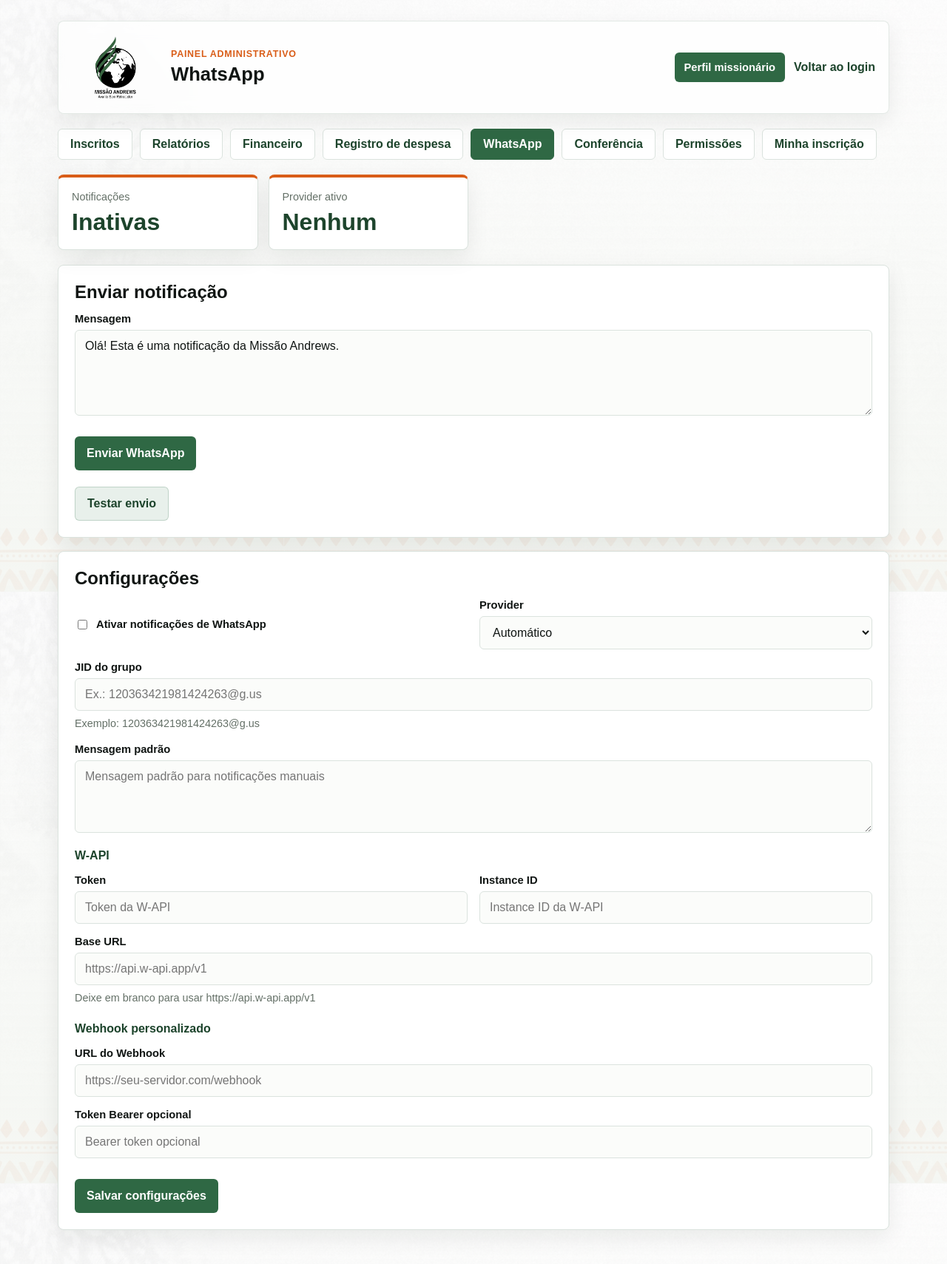
After one commit to fabianopolone123/SITE_MISSAO, a Django app: page /painel/whatsapp/ in a window 1280 px wide. The commit adds this page. Shown: the whole page at 74% size. Run offline with Django 5.2, Linux system fonts and the light colour scheme; the visitor is signed in with stand-in values (Sample User, id 1); data comes from the database, SQL or seed files in the repository.

Commit message:
Adiciona notificacoes por WhatsApp

```diff
--- a/accounts/forms.py
+++ b/accounts/forms.py
@@ -14,6 +14,7 @@ from .models import (
     MissionaryPayment,
     PanelPermission,
     Volunteer,
+    WhatsAppConfig,
     YES_NO_CHOICES,
 )
 
@@ -232,6 +233,7 @@ class PanelPermissionForm(forms.ModelForm):
             'can_view_reports',
             'can_manage_financial',
             'can_register_expenses',
+            'can_manage_whatsapp',
             'can_manage_permissions',
             'can_review_submissions',
         ]
@@ -301,6 +303,51 @@ class FinancialTransactionForm(forms.ModelForm):
             raise forms.ValidationError('Informe um valor válido no formato 1.234,56.')
 
 
+class WhatsAppConfigForm(forms.ModelForm):
+    class Meta:
+        model = WhatsAppConfig
+        fields = [
+            'notifications_enabled',
+            'provider',
+            'group_jid',
+            'default_message',
+            'wapi_token',
+            'wapi_instance',
+            'wapi_base_url',
+            'webhook_url',
+            'webhook_token',
+        ]
+        widgets = {
+            'group_jid': forms.TextInput(attrs={'placeholder': 'Ex.: 120363421981424263@g.us'}),
+            'default_message': forms.Textarea(attrs={'rows': 4, 'placeholder': 'Mensagem padrão para notificações manuais'}),
+            'wapi_token': forms.TextInput(attrs={'placeholder': 'Token da W-API'}),
+            'wapi_instance': forms.TextInput(attrs={'placeholder': 'Instance ID da W-API'}),
+            'wapi_base_url': forms.TextInput(attrs={'placeholder': 'https://api.w-api.app/v1'}),
+            'webhook_url': forms.TextInput(attrs={'placeholder': 'https://seu-servidor.com/webhook'}),
+            'webhook_token': forms.TextInput(attrs={'placeholder': 'Bearer token opcional'}),
+        }
+
+    def __init__(self, *args, **kwargs):
+        super().__init__(*args, **kwargs)
+        for field in self.fields.values():
+            field.widget.attrs.setdefault('class', 'form-control')
+
+        self.fields['notifications_enabled'].widget.attrs['class'] = 'checkbox-control'
+
+
+class WhatsAppMessageForm(forms.Form):
+    message = forms.CharField(
+        label='Mensagem',
+        widget=forms.Textarea(attrs={'rows': 5, 'class': 'form-control'}),
+    )
+
+    def clean_message(self):
+        message = self.cleaned_data['message'].strip()
+        if not message:
+            raise forms.ValidationError('Informe a mensagem.')
+        return message
+
+
 class ExpenseRegistrationForm(forms.ModelForm):
     amount = forms.CharField(
         label='Valor',
--- a/accounts/templates/registration/partials/admin_menu.html
+++ b/accounts/templates/registration/partials/admin_menu.html
@@ -11,6 +11,9 @@
     {% if panel_permissions.can_register_expenses %}
         <a class="menu-item {% if active_menu == 'expense_registration' %}active{% endif %}" href="{% url 'expense_registration_dashboard' %}">Registro de despesa</a>
     {% endif %}
+    {% if panel_permissions.can_manage_whatsapp %}
+        <a class="menu-item {% if active_menu == 'whatsapp' %}active{% endif %}" href="{% url 'whatsapp_dashboard' %}">WhatsApp</a>
+    {% endif %}
     {% if panel_permissions.can_review_submissions %}
         <a class="menu-item {% if active_menu == 'conference' %}active{% endif %}" href="{% url 'conference_dashboard' %}">Confer&ecirc;ncia</a>
     {% endif %}
--- a/accounts/templates/registration/permissions_dashboard.html
+++ b/accounts/templates/registration/permissions_dashboard.html
@@ -79,6 +79,10 @@
                                             Registro de despesa
                                         </label>
                                         <label class="inline-check" form="permission-form-{{ account.id }}">
+                                            <input form="permission-form-{{ account.id }}" type="checkbox" name="can_manage_whatsapp" class="checkbox-control" {% if account.panel_permission.can_manage_whatsapp %}checked{% endif %}>
+                                            WhatsApp
+                                        </label>
+                                        <label class="inline-check" form="permission-form-{{ account.id }}">
                                             <input form="permission-form-{{ account.id }}" type="checkbox" name="can_review_submissions" class="checkbox-control" {% if account.panel_permission.can_review_submissions %}checked{% endif %}>
                                             Confer&ecirc;ncia
                                         </label>
--- /dev/null
+++ b/accounts/templates/registration/whatsapp_dashboard.html
@@ -0,0 +1,136 @@
+{% load static %}
+<!DOCTYPE html>
+<html lang="pt-br">
+<head>
+    <meta charset="UTF-8">
+    <meta name="viewport" content="width=device-width, initial-scale=1.0">
+    <title>WhatsApp | Miss&atilde;o Andrews</title>
+    <link rel="stylesheet" href="{% static 'accounts/login.css' %}">
+</head>
+<body class="admin-body">
+    {% include "registration/partials/mission_splash.html" %}
+    <main class="admin-page">
+        <header class="admin-header">
+            <div class="page-brand">
+                <img class="page-logo" src="{% static 'accounts/images/logo-full-transparent.png' %}" alt="Miss&atilde;o Andrews">
+                <div>
+                    <p class="eyebrow">Painel administrativo</p>
+                    <h1>WhatsApp</h1>
+                </div>
+            </div>
+            <div class="header-actions">
+                <a class="primary-link-button compact-link-button" href="{% url 'volunteer_dashboard' %}">Perfil mission&aacute;rio</a>
+                <a class="back-link" href="{% url 'login' %}">Voltar ao login</a>
+            </div>
+        </header>
+
+        {% include "registration/partials/admin_menu.html" %}
+
+        {% if messages %}
+            {% for message in messages %}
+                <div class="form-alert {% if message.tags == 'success' %}success-alert{% endif %}">{{ message }}</div>
+            {% endfor %}
+        {% endif %}
+
+        <section class="report-grid">
+            <article class="report-card">
+                <span>Notifica&ccedil;&otilde;es</span>
+                <strong>{% if notifications_enabled %}Ativas{% else %}Inativas{% endif %}</strong>
+            </article>
+            <article class="report-card">
+                <span>Provider ativo</span>
+                <strong>{% if active_provider %}{{ active_provider|upper }}{% else %}Nenhum{% endif %}</strong>
+            </article>
+        </section>
+
+        <section class="admin-section">
+            <h2>Enviar notifica&ccedil;&atilde;o</h2>
+            <form method="post" class="finance-form" novalidate>
+                {% csrf_token %}
+                <input type="hidden" name="action" value="send_message">
+                <div class="field">
+                    <label for="{{ message_form.message.id_for_label }}">{{ message_form.message.label }}</label>
+                    {{ message_form.message }}
+                    {% if message_form.message.errors %}<div class="form-error">{{ message_form.message.errors }}</div>{% endif %}
+                </div>
+                <button type="submit">Enviar WhatsApp</button>
+            </form>
+
+            <form method="post" style="margin-top: 10px;">
+                {% csrf_token %}
+                <input type="hidden" name="action" value="send_test">
+                <button type="submit" class="secondary-button">Testar envio</button>
+            </form>
+        </section>
+
+        <section class="admin-section">
+            <h2>Configura&ccedil;&otilde;es</h2>
+            <form method="post" class="finance-form" autocomplete="off" novalidate>
+                {% csrf_token %}
+                <input type="hidden" name="action" value="save_config">
+
+                <div class="form-grid">
+                    <div class="field">
+                        <label class="inline-check" for="{{ config_form.notifications_enabled.id_for_label }}">
+                            {{ config_form.notifications_enabled }}
+                            Ativar notifica&ccedil;&otilde;es de WhatsApp
+                        </label>
+                    </div>
+                    <div class="field">
+                        <label for="{{ config_form.provider.id_for_label }}">Provider</label>
+                        {{ config_form.provider }}
+                    </div>
+                    <div class="field wide">
+                        <label for="{{ config_form.group_jid.id_for_label }}">JID do grupo</label>
+                        {{ config_form.group_jid }}
+                        <p class="field-hint">Exemplo: 120363421981424263@g.us</p>
+                    </div>
+                    <div class="field wide">
+                        <label for="{{ config_form.default_message.id_for_label }}">Mensagem padr&atilde;o</label>
+                        {{ config_form.default_message }}
+                    </div>
+                </div>
+
+                <h3 class="subsection-title">W-API</h3>
+                <div class="form-grid">
+                    <div class="field">
+                        <label for="{{ config_form.wapi_token.id_for_label }}">Token</label>
+                        {{ config_form.wapi_token }}
+                    </div>
+                    <div class="field">
+                        <label for="{{ config_form.wapi_instance.id_for_label }}">Instance ID</label>
+                        {{ config_form.wapi_instance }}
+                    </div>
+                    <div class="field wide">
+                        <label for="{{ config_form.wapi_base_url.id_for_label }}">Base URL</label>
+                        {{ config_form.wapi_base_url }}
+                        <p class="field-hint">Deixe em branco para usar https://api.w-api.app/v1</p>
+                    </div>
+                </div>
+
+                <h3 class="subsection-title">Webhook personalizado</h3>
+                <div class="form-grid">
+                    <div class="field wide">
+                        <label for="{{ config_form.webhook_url.id_for_label }}">URL do Webhook</label>
+                        {{ config_form.webhook_url }}
+                    </div>
+                    <div class="field wide">
+                        <label for="{{ config_form.webhook_token.id_for_label }}">Token Bearer opcional</label>
+                        {{ config_form.webhook_token }}
+                    </div>
+                </div>
+
+                {% if config_form.errors %}
+                    <div class="form-alert">Corrija os campos antes de salvar.</div>
+                {% endif %}
+
+                <button type="submit">Salvar configura&ccedil;&otilde;es</button>
+            </form>
+        </section>
+    </main>
+
+    <style>
+        .form-error { color: #b42318; font-size: 0.82rem; margin-top: 3px; }
+    </style>
+</body>
+</html>
--- a/accounts/urls.py
+++ b/accounts/urls.py
@@ -19,6 +19,7 @@ urlpatterns = [
     path('painel/', views.admin_dashboard, name='admin_dashboard'),
     path('painel/financeiro/', views.financial_dashboard, name='financial_dashboard'),
     path('painel/registro-despesas/', views.expense_registration_dashboard, name='expense_registration_dashboard'),
+    path('painel/whatsapp/', views.whatsapp_dashboard, name='whatsapp_dashboard'),
     path('painel/prestacao-contas/', views.prestacao_contas, name='prestacao_contas'),
     path('painel/prestacao-contas/pdf/', views.prestacao_contas_pdf, name='prestacao_contas_pdf'),
     path('painel/conferencia/', views.conference_dashboard, name='conference_dashboard'),
--- a/accounts/views.py
+++ b/accounts/views.py
@@ -24,6 +24,8 @@ from .forms import (
     SignUpForm,
     VolunteerDocumentationForm,
     VolunteerForm,
+    WhatsAppConfigForm,
+    WhatsAppMessageForm,
 )
 from .models import (
     EXPENSE_CATEGORIES,
@@ -36,8 +38,10 @@ from .models import (
     PanelPermission,
     Registration,
     Volunteer,
+    WhatsAppConfig,
 )
 from .pdf import build_prestacao_contas_pdf, build_registration_pdf
+from . import whatsapp
 
 
 PANEL_PERMISSION_FIELDS = {
@@ -45,6 +49,7 @@ PANEL_PERMISSION_FIELDS = {
     'reports': 'can_view_reports',
     'financial': 'can_manage_financial',
     'expense_registration': 'can_register_expenses',
+    'whatsapp': 'can_manage_whatsapp',
     'permissions': 'can_manage_permissions',
     'conference': 'can_review_submissions',
 }
@@ -70,6 +75,7 @@ def get_panel_permissions(user):
         'can_view_reports': False,
         'can_manage_financial': False,
         'can_register_expenses': False,
+        'can_manage_whatsapp': False,
         'can_manage_permissions': False,
         'can_review_submissions': False,
     }
@@ -114,6 +120,10 @@ def can_register_expenses(user):
     return has_panel_permission(user, 'expense_registration')
 
 
+def can_manage_whatsapp(user):
+    return has_panel_permission(user, 'whatsapp')
+
+
 def can_manage_permissions(user):
     return has_panel_permission(user, 'permissions')
 
@@ -137,6 +147,8 @@ def first_available_panel_url(user):
         return 'financial_dashboard'
     if has_panel_permission(user, 'expense_registration'):
         return 'expense_registration_dashboard'
+    if has_panel_permission(user, 'whatsapp'):
+        return 'whatsapp_dashboard'
     if has_panel_permission(user, 'permissions'):
         return 'permissions_dashboard'
     if has_panel_permission(user, 'conference'):
@@ -646,6 +658,54 @@ def expense_registration_dashboard(request):
         'active_menu': 'expense_registration',
     }
     return render(request, 'registration/expense_registration_dashboard.html', context)
+
+
+@user_passes_test(can_manage_whatsapp, login_url='login')
+def whatsapp_dashboard(request):
+    config = WhatsAppConfig.get()
+    config_form = WhatsAppConfigForm(instance=config)
+    initial_message = config.default_message or 'Olá! Esta é uma notificação da Missão Andrews.'
+    message_form = WhatsAppMessageForm(initial={'message': initial_message})
+
+    if request.method == 'POST':
+        action = request.POST.get('action')
+
+        if action == 'save_config':
+            config_form = WhatsAppConfigForm(request.POST, instance=config)
+            if config_form.is_valid():
+                config_form.save()
+                messages.success(request, 'Configurações de WhatsApp salvas com sucesso.')
+                return redirect('whatsapp_dashboard')
+            message_form = WhatsAppMessageForm(initial={'message': request.POST.get('default_message') or initial_message})
+
+        elif action == 'send_message':
+            message_form = WhatsAppMessageForm(request.POST)
+            if message_form.is_valid():
+                sent_by = request.user.get_full_name() or request.user.username
+                ok, error_message = whatsapp.send_message(message_form.cleaned_data['message'], sent_by=sent_by)
+                if ok:
+                    messages.success(request, 'Notificação enviada com sucesso para o WhatsApp.')
+                    return redirect('whatsapp_dashboard')
+                messages.error(request, f'Falha ao enviar notificação: {error_message}')
+
+        elif action == 'send_test':
+            sent_by = request.user.get_full_name() or request.user.username
+            ok, error_message = whatsapp.send_test_message(sent_by=sent_by)
+            if ok:
+                messages.success(request, 'Mensagem de teste enviada com sucesso para o WhatsApp.')
+            else:
+                messages.error(request, f'Falha ao enviar teste: {error_message}')
+            return redirect('whatsapp_dashboard')
+
+    context = {
+        'config_form': config_form,
+        'message_form': message_form,
+        'active_provider': whatsapp.active_provider(),
+        'notifications_enabled': whatsapp.notifications_enabled(),
+        'panel_permissions': get_panel_permissions(request.user),
+        'active_menu': 'whatsapp',
+    }
+    return render(request, 'registration/whatsapp_dashboard.html', context)
 
 
 @user_passes_test(can_review_submissions, login_url='login')
```
Also changed, not shown: accounts/admin.py (+7 -1 lines), accounts/models.py (+35 -0 lines), accounts/tests.py (+104 -1 lines), accounts/whatsapp.py (added, +178 -0 lines), missaocadastro/settings.py (+20 -0 lines), accounts/migrations/0017_whatsappconfig_panelpermission_can_manage_whatsapp.py (added).
